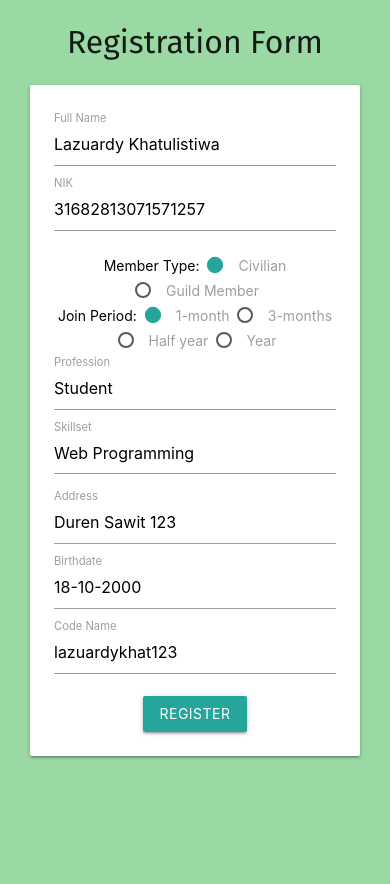
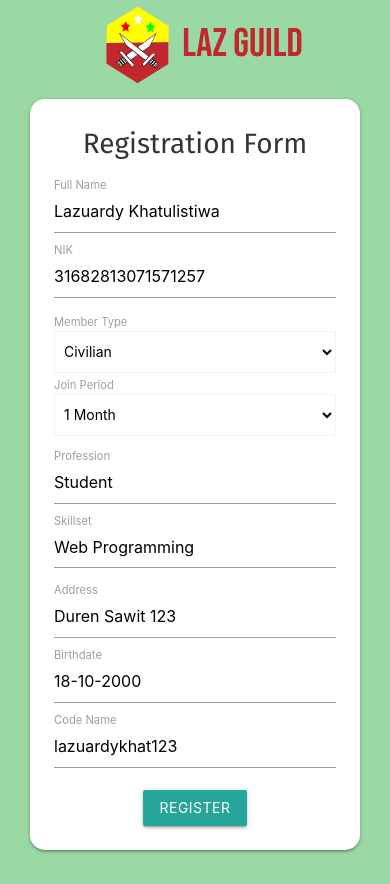
Before and after one commit to lazuardyk/guild, a plain HTML site: page register.html in a window 390 px wide. Before the commit the page ends 844 px from the top, so only its background shows below. Drawn offline with Linux system fonts and the light colour scheme.

Commit message:
fixing responsivity

```diff
--- a/css/register.css
+++ b/css/register.css
@@ -1,3 +1,16 @@
 .bg-hijau {
     background: rgba(57, 181, 74, 0.5);
 }
+
+.card {
+    border-radius: 15px !important;
+}
+
+.brand-logo {
+    display: flex !important;
+    align-items: center !important;
+    justify-content: center;
+    font-family: 'Bebas Neue' !important;
+    color: #C1272D !important;
+    margin-bottom: 10px;
+  }
--- a/register.html
+++ b/register.html
@@ -15,22 +15,23 @@
     <body class="bg-hijau">
             <div class="container">
                 <div class="row">
-                    <div class="col s12 center-align">
+                    <div class="col s12 m8 offset-m2">
                         <!-- Modal Structure -->
                         <div id="modal1" class="modal">
-                            <div class="modal-content">
+                            <div class="modal-content" style="text-align:center;">
                             <h4>Registration Successful</h4>
-                            <p>This is your data:</p>
+                            <p>Thank you for registering! This is your account information:</p>
                             <p style="margin: 0px;">Username: <b>lazuardykhat123</b></p>
                             <p style="margin: 0px;">Password: <b>A!jf(8723!</b></p>
                             </div>
-                            <div style="margin: auto; margin-bottom: 15px;">
+                            <div style="text-align:center; margin-bottom: 15px;">
                             <a href="login.html" class="modal-close waves-effect waves-green btn">Login</a>
                             </div>
                         </div>
-                        <h4 class="font-fira" style="margin: 25px 0px;">Registration Form</h4>
+                        <a href="#" class="brand-logo font-bebas" style="font-size: 40px;"><img src="images/logo.png" style="margin-right: -5px;" alt="Logo" width="100px"><span>Laz Guild</a>
                         <div class="card">
                             <div class="card-content">
+                                <p class="font-fira" style="text-align: center; margin-bottom: 25px; font-size:200%; color:#333533;">Registration Form</p>
                                 <div class="input-field">
                                     <input value="Lazuardy Khatulistiwa" id="full_name" type="text" class="validate">
                                     <label for="full_name">Full Name</label>
@@ -39,36 +40,20 @@
                                     <input value="31682813071571257" id="nik" type="number" class="validate">
                                     <label for="nik">NIK</label>
                                 </div>
-                                <p>
-                                    <span style="color: black;">Member Type: </span>
-                                    <label>
-                                    <input name="group1" type="radio" value="civilian" checked />
-                                    <span>Civilian</span>
-                                    </label>
-                                    <label>
-                                        <input name="group1" type="radio" value="member" />
-                                        <span>Guild Member</span>
-                                    </label>
-                                </p>
-                                <p>
-                                    <span style="color: black;">Join Period: </span>
-                                    <label>
-                                    <input name="group2" type="radio" value="1month" checked />
-                                    <span>1-month</span>
-                                    </label>
-                                    <label>
-                                        <input name="group2" value="3months" type="radio" />
-                                        <span>3-months</span>
-                                    </label>
-                                    <label>
-                                        <input name="group2" value="halfyear" type="radio" />
-                                        <span>Half year</span>
-                                    </label>
-                                    <label>
-                                        <input name="group2" value="year" type="radio" />
-                                        <span>Year</span>
-                                    </label>
-                                </p>
+                                <div style="margin-top: -10px; margin-bottom: 25px;">
+                                <label>Member Type</label>
+                                <select name="member-type" class="browser-default">
+                                    <option value="civilian" selected>Civilian</option>
+                                    <option value="member">Guild Member</option>
+                                </select>
+                                <label>Join Period</label>
+                                <select name="join-period" class="browser-default">
+                                    <option value="1" selected>1 Month</option>
+                                    <option value="3">3 Months</option>
+                                    <option value="6">6 Months</option>
+                                    <option value="12">12 Months</option>
+                                </select>
+                                </div>
                                 <div class="input-field">
                                     <input value="Student" id="profession" type="text" class="validate">
                                     <label for="profession">Profession</label>
@@ -89,7 +74,7 @@
                                     <input value="lazuardykhat123" id="codename" type="text" class="validate">
                                     <label for="codename">Code Name</label>
                                 </div>
-                                <a data-target="modal1" class="waves-effect waves-light btn modal-trigger">Register</a>
+                                <div style="text-align: center;"><a data-target="modal1" class="waves-effect waves-light btn modal-trigger">Register</a></div>
                             </div>
                         </div>
                     </div>
```
Also changed, not shown: login.html (+2 -2 lines), sso.html (+4 -4 lines).
